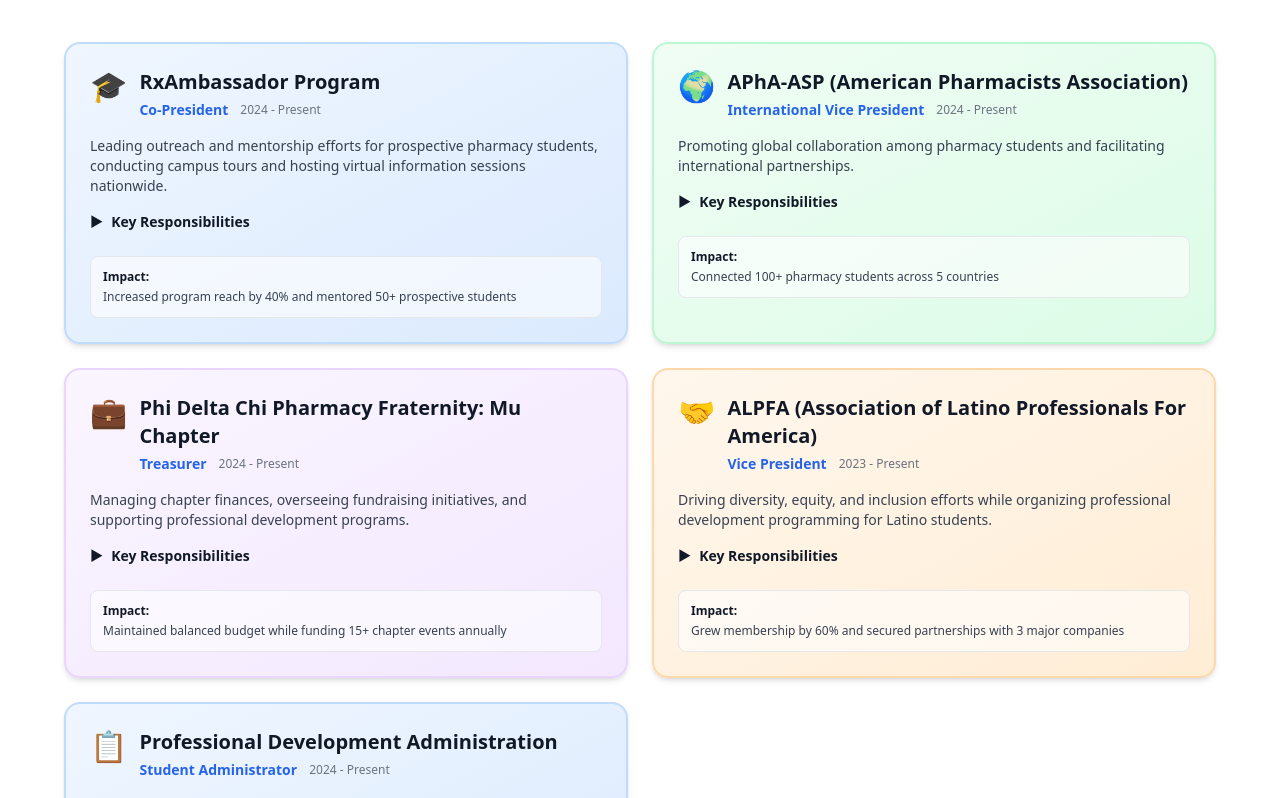
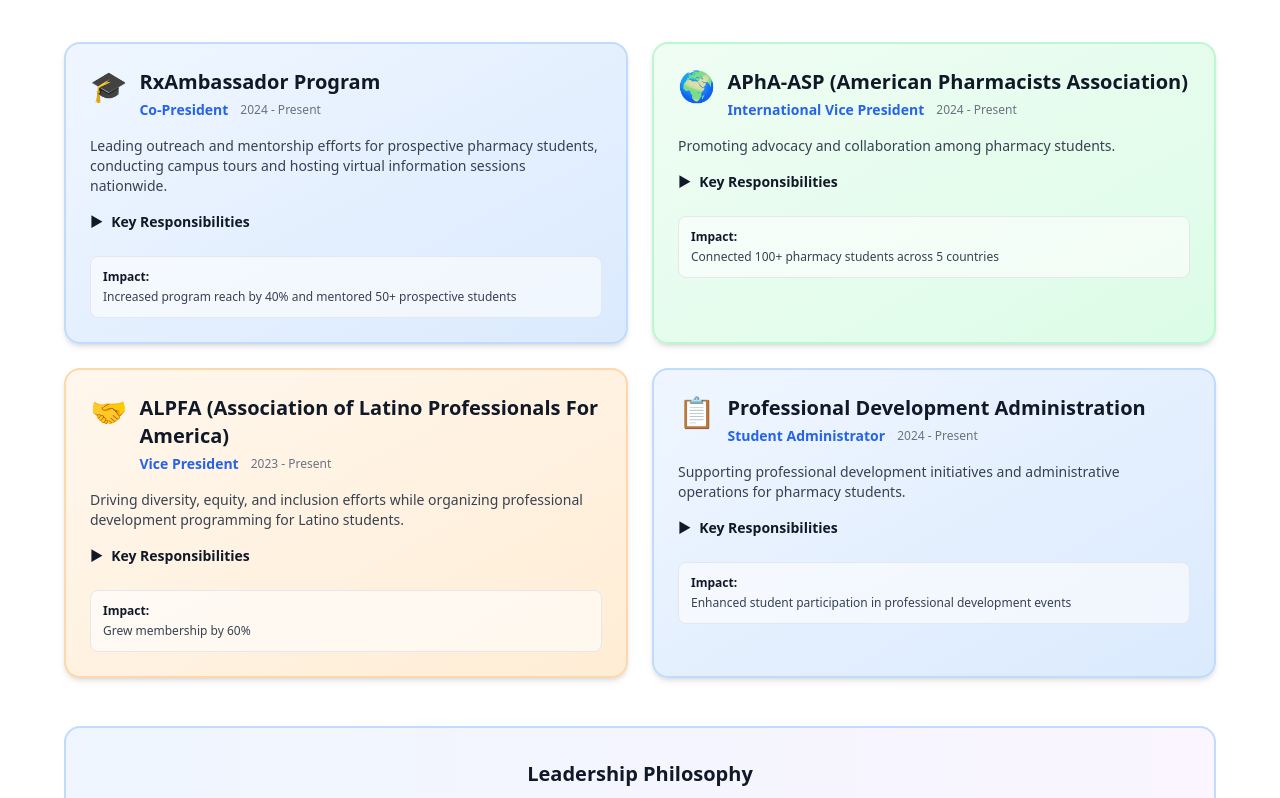
Before and after one commit to raulwnc/walter-portfolio, a Next.js app: page / in a window 1280 px wide. Shown: the part 7200-7998 px from the top of the page. Built offline with nearby package versions, Linux system fonts and the light colour scheme.

Commit message:
Update leadership experiences

```diff
--- a/data/portfolio.js
+++ b/data/portfolio.js
@@ -461,34 +461,15 @@
     organization: 'APhA-ASP (American Pharmacists Association)',
     position: 'International Vice President',
     period: '2024 - Present',
-    description: 'Promoting global collaboration among pharmacy students and facilitating international partnerships.',
+    description: 'Promoting advocacy and collaboration among pharmacy students.',
     responsibilities: [
-      'Facilitate international student partnerships',
       'Coordinate global health initiatives',
-      'Organize international conferences and exchanges',
-      'Promote cross-cultural professional development',
-      'Build relationships with international pharmacy organizations'
+      'Organize tabling events and presentations',
+      'Promote cultural professional development'
     ],
     impact: 'Connected 100+ pharmacy students across 5 countries',
     icon: '🌍',
     color: 'green'
-  },
-  {
-    id: 'phi-delta-chi',
-    organization: 'Phi Delta Chi Pharmacy Fraternity: Mu Chapter',
-    position: 'Treasurer',
-    period: '2024 - Present',
-    description: 'Managing chapter finances, overseeing fundraising initiatives, and supporting professional development programs.',
-    responsibilities: [
-      'Manage chapter budget and financial planning',
-      'Oversee fundraising initiatives and revenue generation',
-      'Ensure fiscal responsibility and transparency',
-      'Support professional development programs',
-      'Track and report financial metrics to chapter leadership'
-    ],
-    impact: 'Maintained balanced budget while funding 15+ chapter events annually',
-    icon: '💼',
-    color: 'purple'
   },
   {
     id: 'alpfa',
@@ -503,7 +484,7 @@
       'Create networking events for Latino students',
       'Promote career development in healthcare and business'
     ],
-    impact: 'Grew membership by 60% and secured partnerships with 3 major companies',
+    impact: 'Grew membership by 60%',
     icon: '🤝',
     color: 'orange'
   },
@@ -512,14 +493,14 @@
     organization: 'Professional Development Administration',
     position: 'Student Administrator',
     period: '2024 - Present',
-    description: 'Supporting professional development initiatives and administrative operations for pharmacy student organizations.',
+    description: 'Supporting professional development initiatives and administrative operations for pharmacy students.',
     responsibilities: [
       'Coordinate professional development events',
       'Support administrative operations',
-      'Facilitate student organization collaboration',
-      'Assist with strategic planning initiatives'
+      'Assist with strategic planning initiatives',
+      'Promote student advisor opportunities across the school'
     ],
-    impact: 'Enhanced coordination across multiple student organizations',
+    impact: 'Enhanced student participation in professional development events',
     icon: '📋',
     color: 'blue'
   }
```
